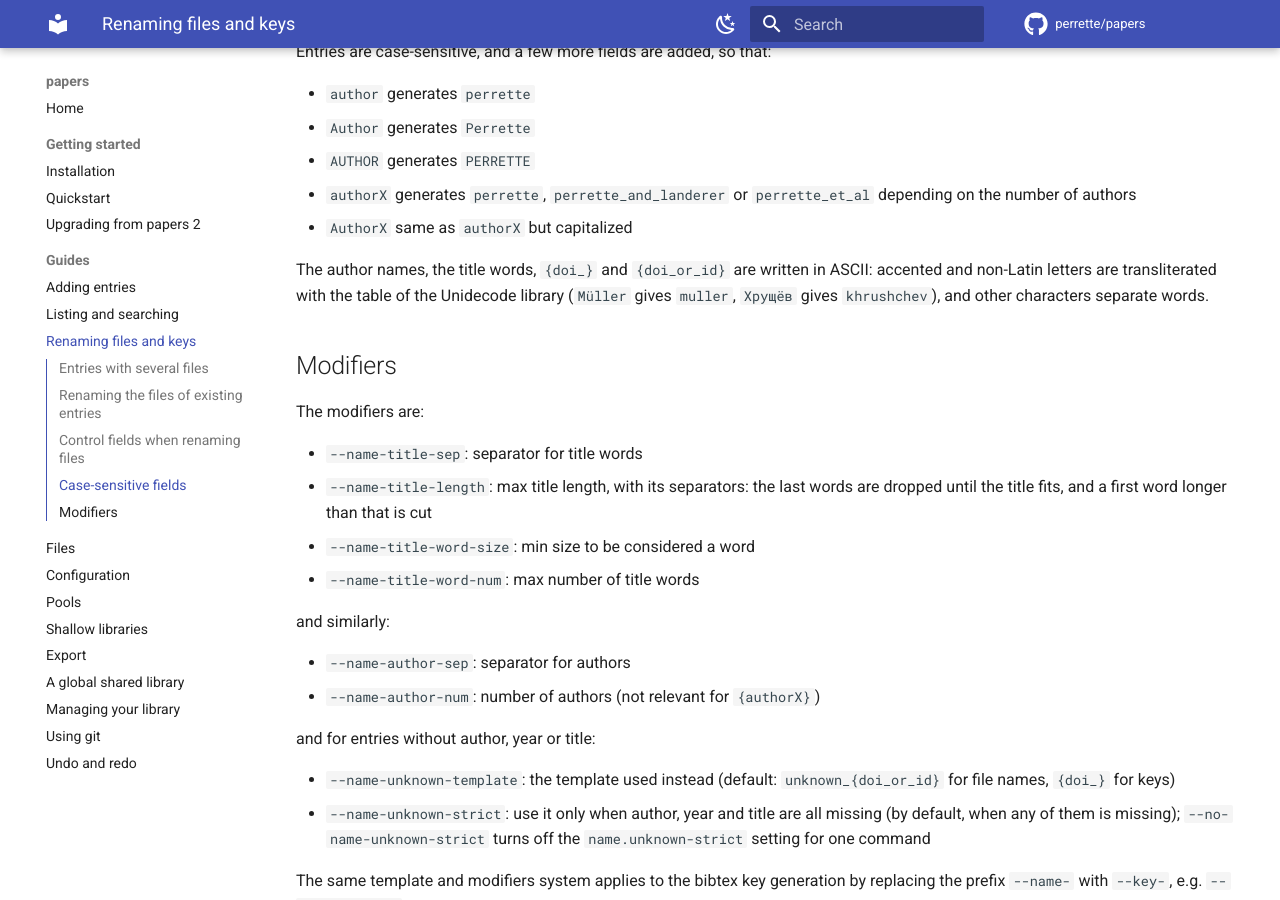
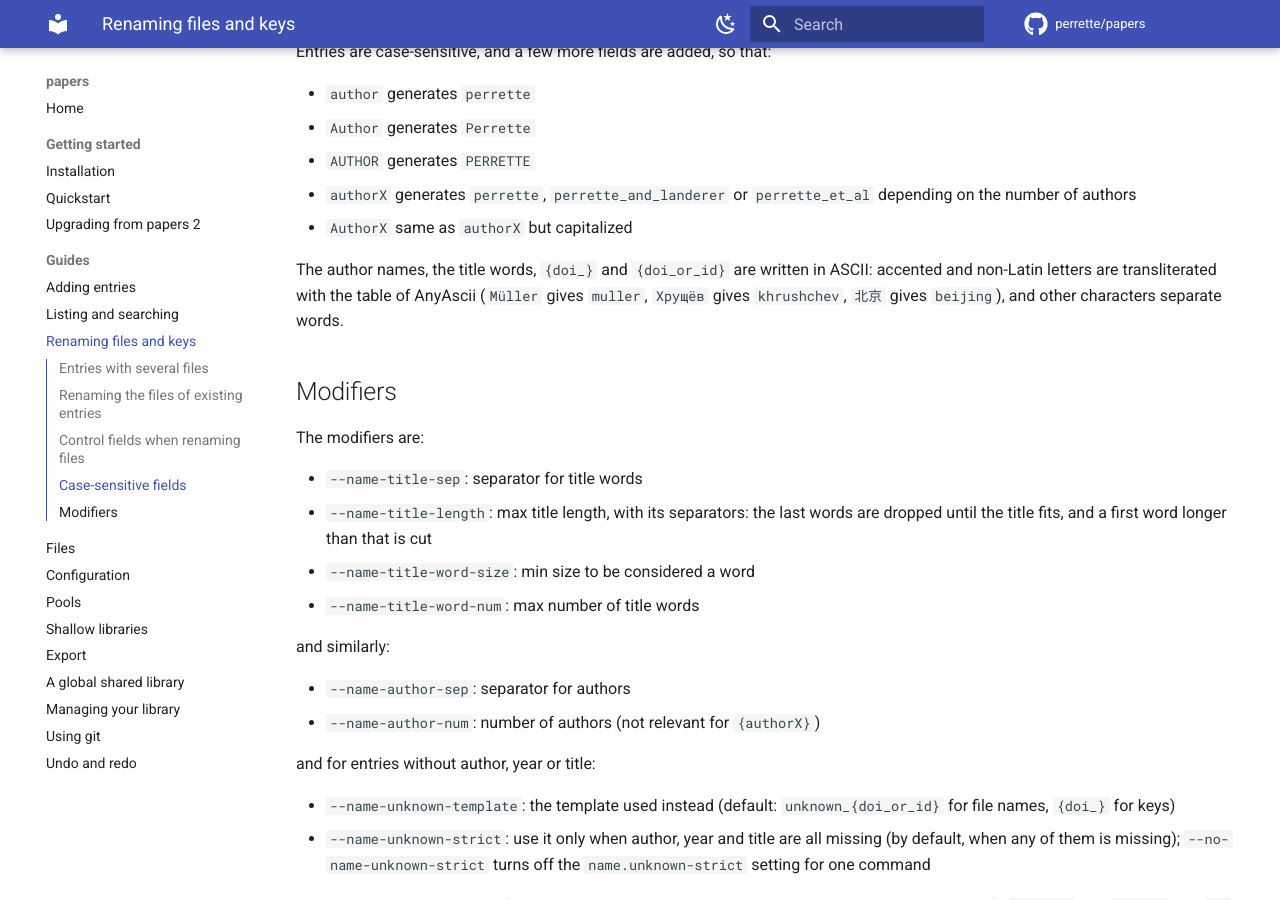
Before and after one commit to perrette/papers, an MkDocs documentation site: the page built from docs/renaming.md, in a window 1280 px wide and 900 px high, scrolled down 2117 px. Built offline with MkDocs 1.6.1 and Material for MkDocs 9.7.7, drawn with Linux system fonts in a browser that asks for light colours; comment, search, counter and statistics services are not loaded; the version menu is left out.

Commit message:
Slugify: HTML references decoded first, then transliterated; fallback key words do not start with a digit
&eacute;t&eacute; gave e-te: the decoded letters came after the
transliteration. They are now decoded first (&eacute;t&eacute; gives
ete, l&#39;eau gives l-eau). A fallback key no longer starts with a
digit (100 years, 2000 gives years2000). docs/renaming.md names
AnyAscii. Part of #191.

```diff
--- a/docs/renaming.md
+++ b/docs/renaming.md
@@ -123,8 +123,8 @@
 
 The author names, the title words, `{doi_}` and `{doi_or_id}` are written
 in ASCII: accented and non-Latin letters are transliterated with the table
-of the Unidecode library (`Müller` gives `muller`, `Хрущёв` gives
-`khrushchev`), and other characters separate words.
+of AnyAscii (`Müller` gives `muller`, `Хрущёв` gives `khrushchev`, `北京`
+gives `beijing`), and other characters separate words.
 
 ## Modifiers
 
```
Also changed, not shown: design/bibtex.md (+7 -5 lines), design/library.md (+7 -8 lines), 3 other files.
